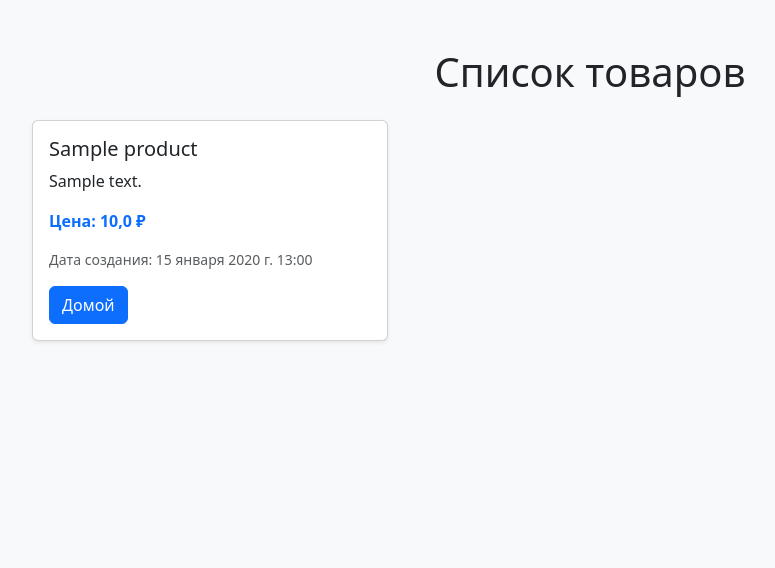
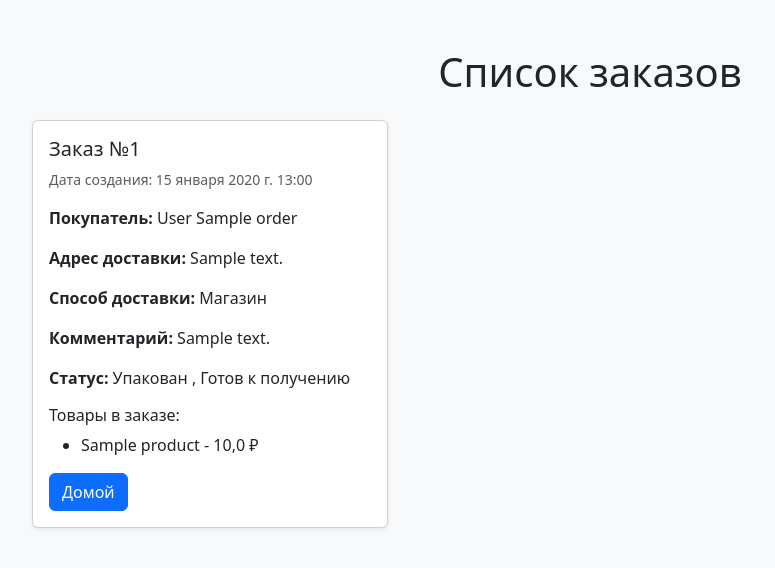
Before and after one commit to KimuraTomioko/BookStore, a Django app: page /shop/product/all/ in a window 1280 px wide. Shown: the top 568 px of the page, without its empty margins (50-825 px from the left). Run offline with Django 5.2, Linux system fonts and the light colour scheme; tables that the repository leaves empty hold one stand-in row (values such as "Sample post").

Commit message:
initial commit

```diff
--- a/shop/templates/shop/product/catalog.html
+++ b/shop/templates/shop/product/catalog.html
@@ -3,21 +3,36 @@
 <head>
     <meta charset="UTF-8">
     <meta name="viewport" content="width=device-width, initial-scale=1">
-    <title>Список товаров</title>
+    <title>Список заказов</title>
     <link href="https://cdn.jsdelivr.net/npm/bootstrap@5.3.0/dist/css/bootstrap.min.css" rel="stylesheet">
 </head>
 <body class="bg-light">
     <div class="container mt-5">
-        <h1 class="text-center mb-4">Список товаров</h1>
+        <h1 class="text-center mb-4">Список заказов</h1>
         <div class="row">
-            {% for product in product_list %}
+            {% for order in order_list %}
                 <div class="col-md-6 col-lg-4 mb-4">
                     <div class="card shadow-sm h-100">
                         <div class="card-body">
-                            <h5 class="card-title">{{ product.name }}</h5>
-                            <p class="card-text">{{ product.description }}</p>
-                            <p class="fw-bold text-primary">Цена: {{ product.price }} ₽</p>
-                            <p class="text-muted small">Дата создания: {{ product.create_date }}</p>
+                            <h5 class="card-title">Заказ №{{ order.pk }}</h5>
+                            <p class="text-muted small">Дата создания: {{ order.date_create }}</p>
+                            <p><strong>Покупатель:</strong> {{ order.buyer_lastname }} {{ order.buyer_name }}</p>
+                            <p><strong>Адрес доставки:</strong> {{ order.delivery_address|default:"Не указан" }}</p>
+                            <p><strong>Способ доставки:</strong> {{ order.get_delivery_type_display }}</p>
+                            <p><strong>Комментарий:</strong> {{ order.comment|default:"Нет комментария" }}</p>
+                            <p><strong>Статус:</strong>
+                                {% if order.is_packed %} Упакован {% else %} Не упакован {% endif %},
+                                {% if order.is_ready %} Готов к получению {% else %} В процессе {% endif %}</p>
+
+                            <h6>Товары в заказе:</h6>
+                            <ul>
+                                {% for product in order.product.all %}
+                                    <li>{{ product.name }} - {{ product.price }} ₽</li>
+                                {% empty %}
+                                    <li>Нет товаров</li>
+                                {% endfor %}
+                            </ul>
+
                             <a href="{% url 'product_filter_page' %}" class="btn btn-primary">Домой</a>
                         </div>
                     </div>
--- a/shop/views.py
+++ b/shop/views.py
@@ -10,9 +10,9 @@ from django.contrib import messages
 from .utils import CalculateMoney
 
 def product_list(request):
-    list_product = Product.objects.all()
+    list_orders = Order.objects.all()
     context = {
-        'product_list': list_product
+        'order_list': list_orders
     }
     return render(request, 'shop/product/catalog.html', context)
 
```
Also changed, not shown: image/2025/03/20/1.webp (added), image/2025/03/20/69495367.jpg (added), image/2025/03/20/gore-ot-uma.jpg (added), 1 other file.
